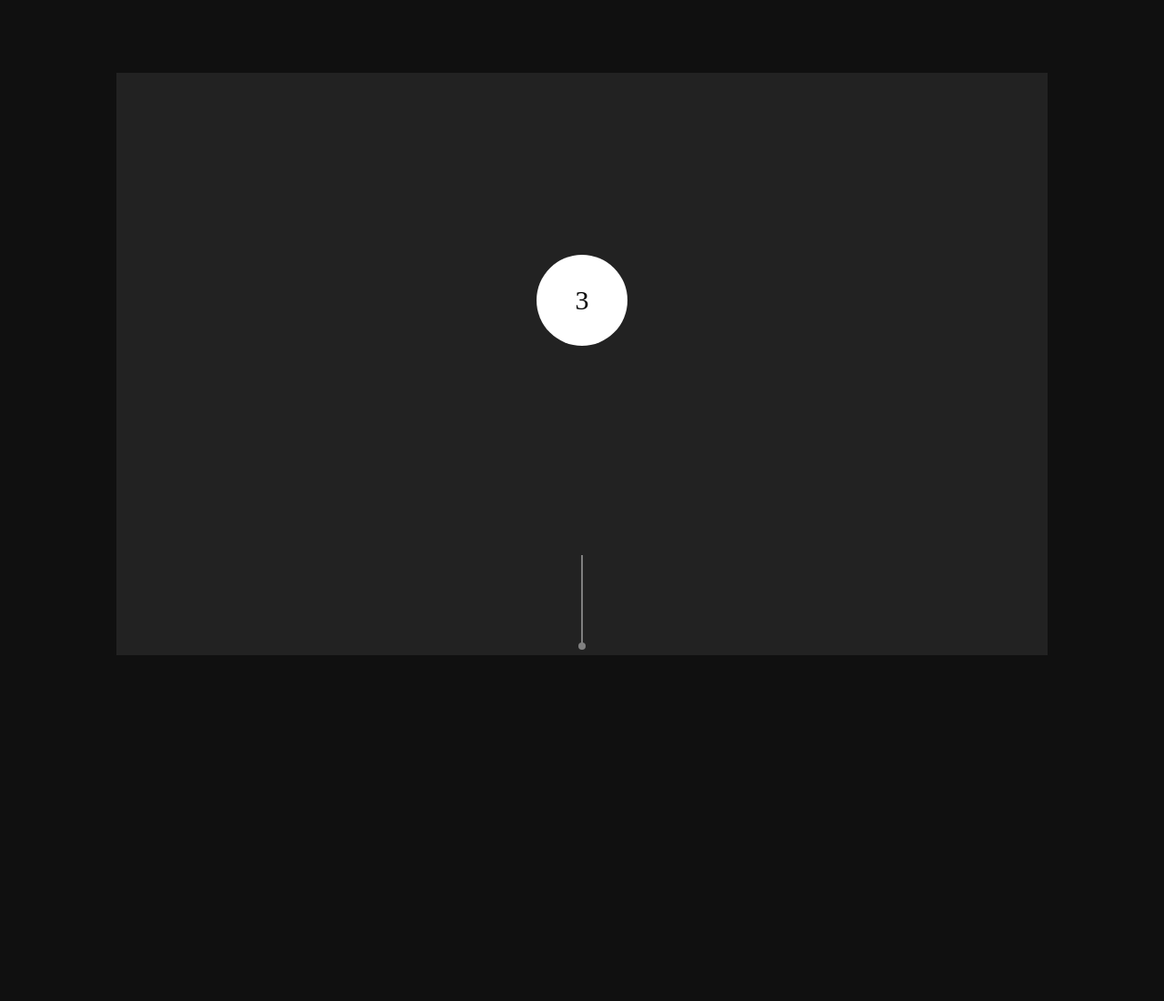
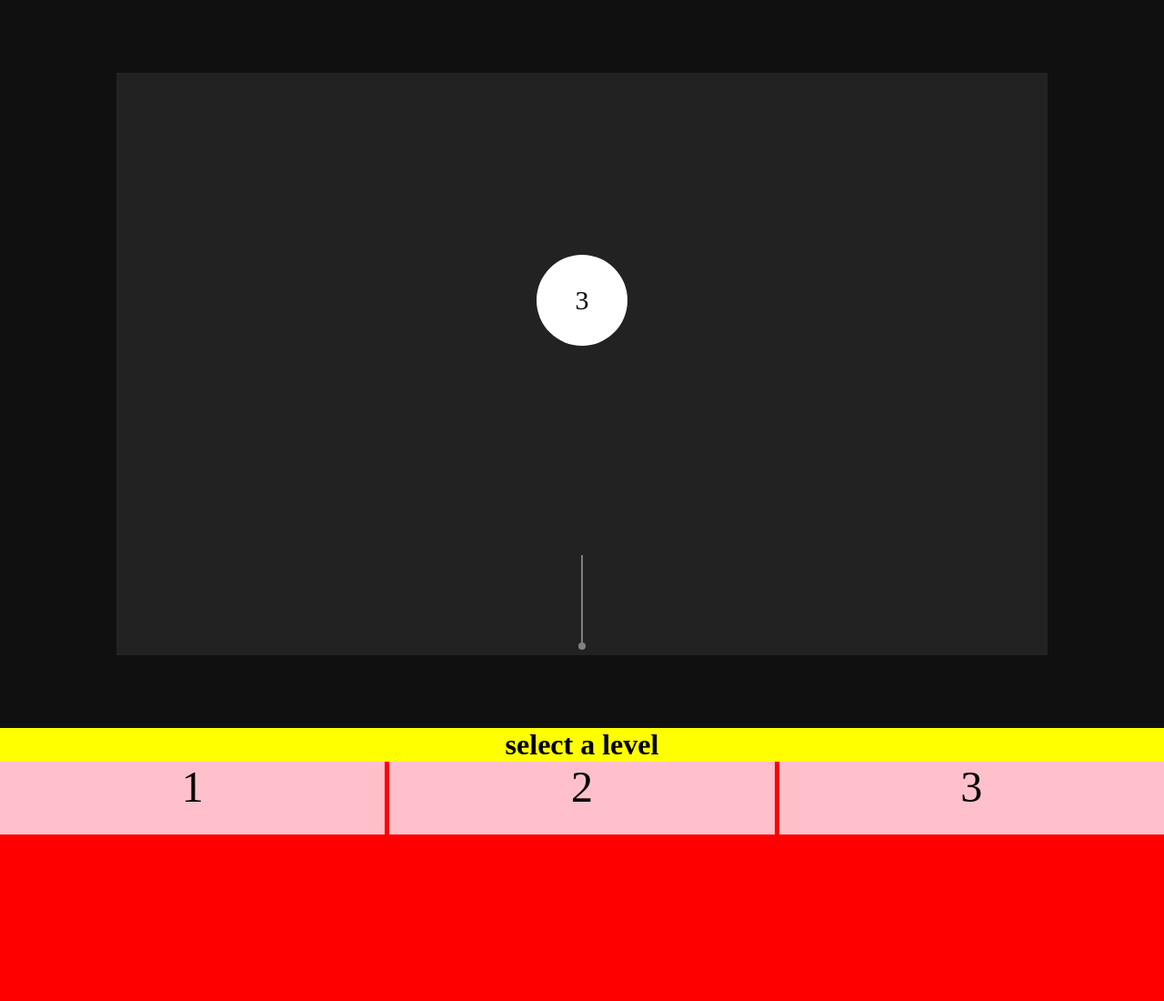
Before and after one commit to stupienius/acupuncture_game, a plain HTML site: page index.html in a window 1280 px wide. Shown: the whole page at 91% size. Before the commit the page ends 800 px from the top, so only its background shows below. Drawn offline with Linux system fonts and the light colour scheme.

Commit message:
select level

```diff
--- a/index.css
+++ b/index.css
@@ -38,3 +38,28 @@ html ,html body{
     color: black;
     background-color: white;
 }
+
+#chooselevel {
+    text-align: center;
+    background-color: yellow;
+    height: 300px;
+    display: flex;
+    flex-direction: column;
+    width: 100vw;
+}
+
+#selectBar {
+    display: grid;
+    grid-template-columns: auto auto auto;
+    gap: 5px;
+    background-color: red;
+    height: 300px;
+    width: 100vw;
+}
+
+#selectBar div {
+    height: 80px;
+    background-color: pink;
+    font-size: 3rem;
+    text-align: center;
+}
--- a/index.html
+++ b/index.html
@@ -13,6 +13,11 @@
         <div class="circle">1</div>
     </div>
 
+    <div id="chooselevel">
+        <h1>select a level</h1>
+        <div id="selectBar"></div>
+    </div>
+
     <script src="index.js"></script>
 </body>
 </html>
--- a/index.js
+++ b/index.js
@@ -10,6 +10,18 @@ let goat = 3;
 let level = -1;
 const circle = document.querySelector(".circle");
 let firePremission = true;
+
+const maxLevel = 1;
+
+const defaultScenc = [[-1,90,180,270],
+                    [119,240,0],
+                    [4,25]];
+
+const defaultScore = [3,3,2];
+
+const defaultgoat = [7,12,20];
+
+
 
 class Needle {
     constructor({position,isRotate}) {
@@ -69,7 +81,7 @@ function needleOnCircle(){
 needleOnCircle();
 
 
-let rotateSpeed = 22.5;
+let rotateSpeed = 90;
 let circleDegree = 0;
 function countDegree(){
     if(circleDegree < 359){
@@ -119,7 +131,7 @@ function shoot(){
         if(needleDegree[i] >= needleDegree[score -1 ] - 3 && needleDegree[i] <= needleDegree[score - 1] + 3){
             endGame("fail");
             return;
-        }
+    }
     }
     if(score === goat){
         levelControler();
@@ -145,7 +157,6 @@ function animate(){
         rotateNeedle[i].update(circleDegree + needleDegree[i]);
     }
 }
-
 animate();
 
 window.addEventListener("keydown",(event) => {
@@ -169,17 +180,22 @@ function endGame(a){
 }
 
 
+function chooselevel(){
+    const a = document.querySelector('#selectBar');
+    for(let i=0;i<maxLevel+2;i++){
+        const block = document.createElement('div');
+        block.innerText = i+1;
+        block.addEventListener('click', () => {
+            level = i+1;
+            console.log(`Level set to: ${level}`);
+        });
+        a.appendChild(block);
+    }
+
+}
+chooselevel();
 
 
-const maxLevel = 2;
-
-const defaultScenc = [[0,90,180,270],
-                    [120,240,0],
-                    [5,25]];
-
-const defaultScore = [4,3,2];
-
-const defaultgoat = [8,12,10];
 
 function levelControler(){
     level ++;
```
